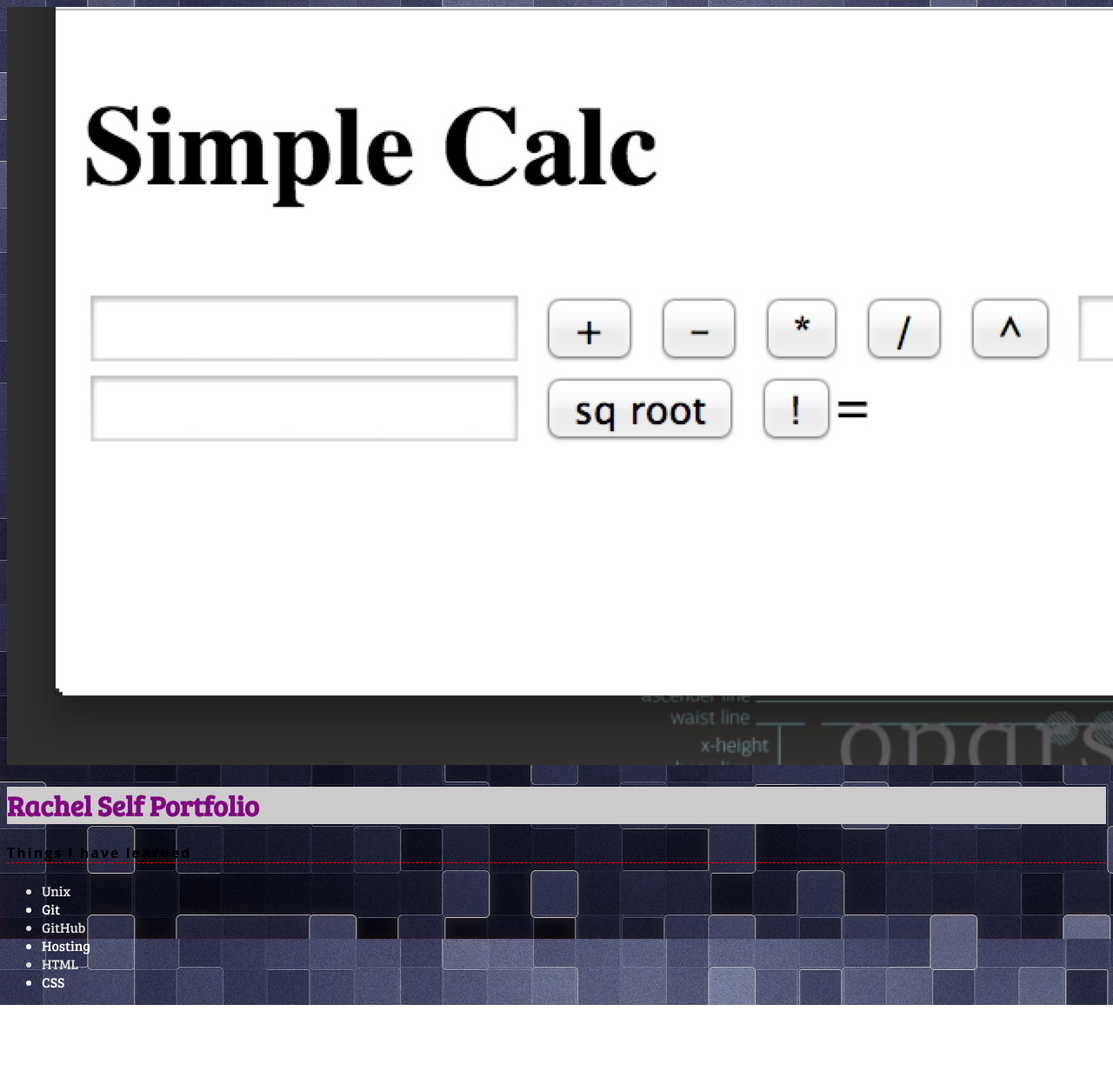
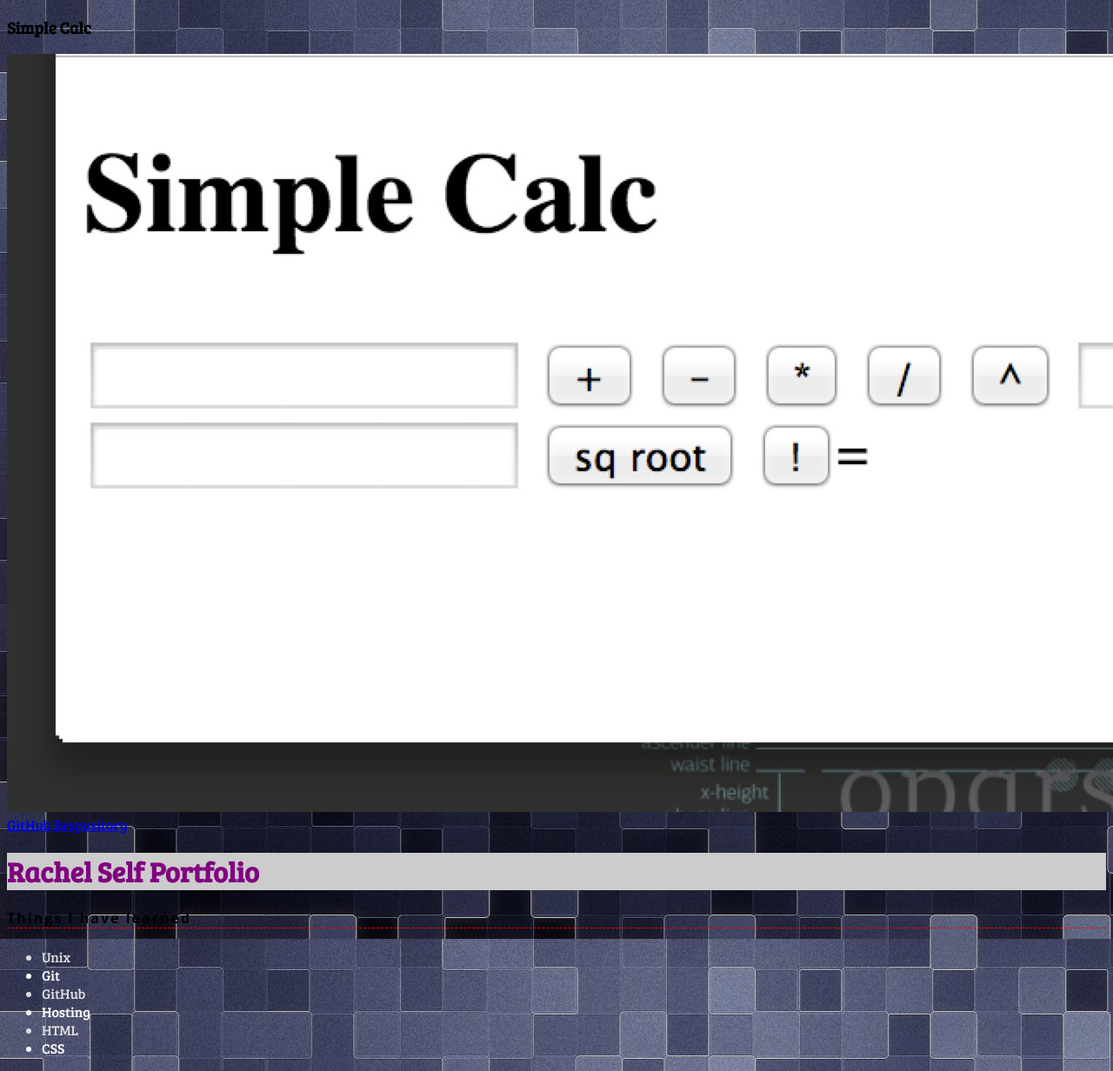
Before and after one commit to rachelself/rachelself.github.io, a plain HTML site: page index.html in a window 1280 px wide. Shown: the top 1232 px of the page at 87% size. Before the commit the page ends 1156 px from the top, so only its background shows below. Drawn offline with Linux system fonts and the light colour scheme.

Commit message:
updated html

```diff
--- a/index.html
+++ b/index.html
@@ -6,8 +6,11 @@
     <link rel="stylesheet" type="text/css" href="css/style.css">
   </head>
   <body>
-    <a href="http://rachelself.github.io/simple-calc/">
+    <h3>Simple Calc</h3>
+    <a href="simple-calc">
       <img src="images/simple-calc.jpg"></a>
+    <a href="https://github.com/rachelself/rachelself.github.io">GitHub Respository</a>
+
     <h1>Rachel Self Portfolio</h1>
     <h4>Things I have learned</h4>
     <ul>
```
